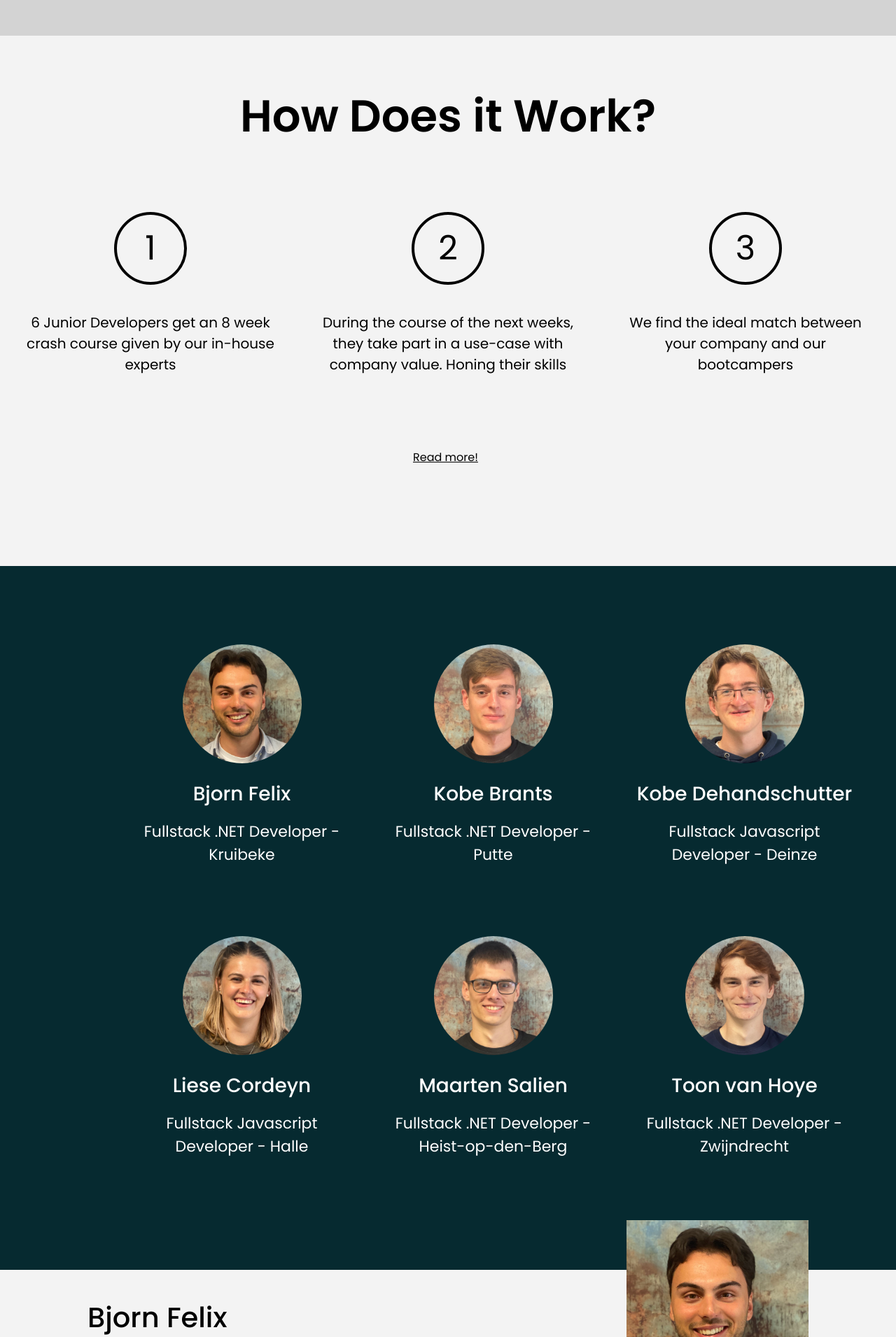
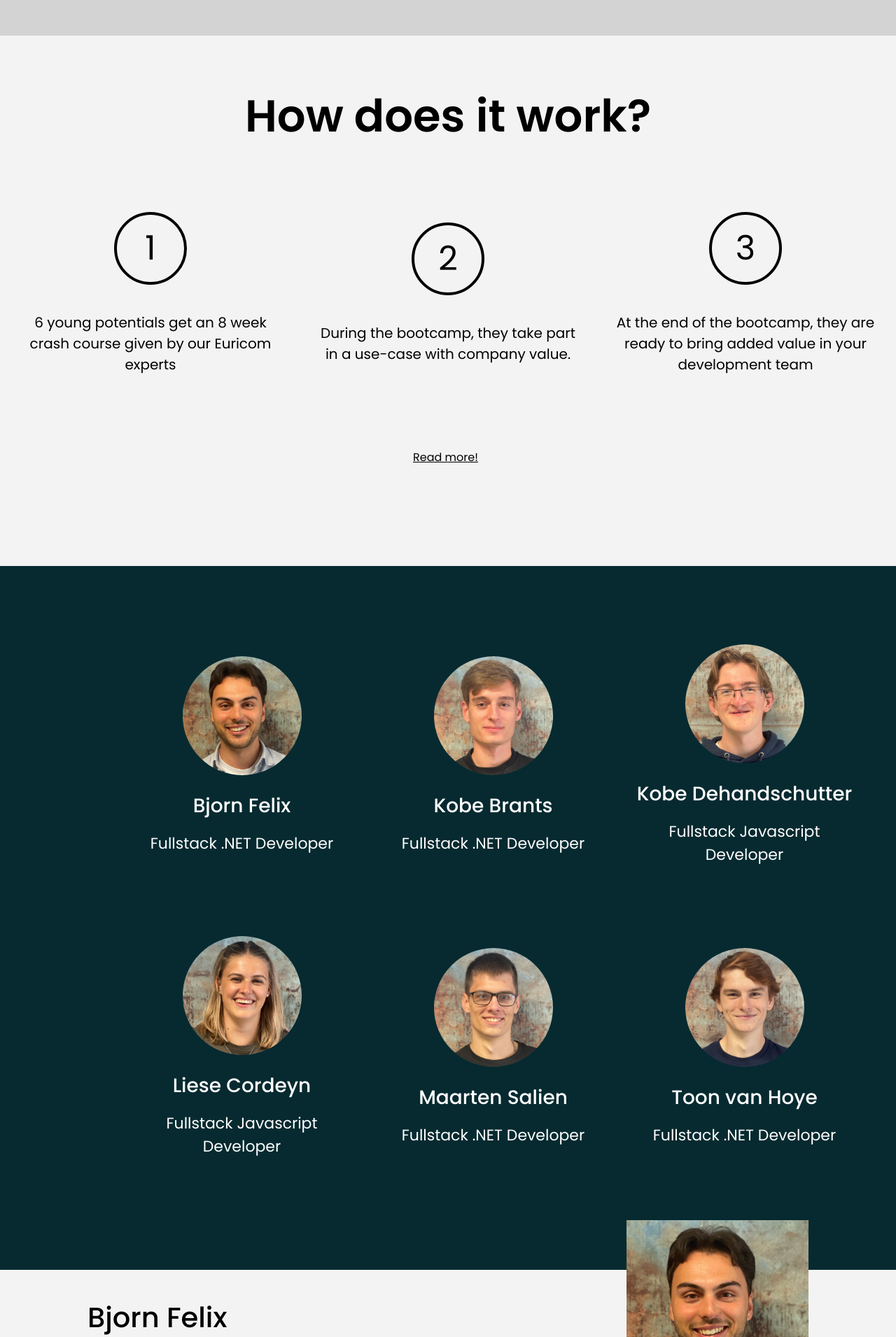
Before and after one commit to Euricom/landing-bootcamp2023, a Next.js app: page / in a window 1280 px wide. Shown: the part 749-2660 px from the top of the page at 70% size. Built offline with nearby package versions, Linux system fonts and the light colour scheme; no server answers.

Commit message:
fix: small layout issues

```diff
--- a/src/app/bootcampers.json
+++ b/src/app/bootcampers.json
@@ -5,7 +5,7 @@
     "imageUrl": "/bjorn-felix.png",
     "education": "Professional Bachelor - Computer Software Engineering",
     "title": "Fullstack .NET Developer - Kruibeke",
-    "overview": "Fullstack .NET Developer - Kruibeke",
+    "overview": "Fullstack .NET Developer",
     "vitarum": "https://vitarum.euri.com/#/resumes/public/Bjorn-Felix/4k3nwUmjC",
     "description": "Allow me to introduce Bjorn, a promising junior full-stack .NET Developer who possesses a lot of potential in the world of software development. Despite being relatively new to the field, Bjorn has already displayed remarkable skills. He has successfully taken on various projects, contributing to both backend and frontend development with a keen eye for detail and a dedication to writing clean, maintainable code.\n\nAs a junior developer, Bjorn is not afraid to ask questions and seek guidance, demonstrating a deep commitment to personal growth and learning from experienced developers around him. His curiosity and enthusiasm for technology make him a quick learner, always eager to explore new concepts, tools, and best practices in the ever-evolving landscape of .NET development.\n\nWhile he may be a junior developer, Bjorn's potential shines through in his adaptability and willingness to take on challenges head-on. He thrives under mentorship, absorbing knowledge like a sponge, and his dedication to honing his craft makes him an invaluable asset to any development team."
   },
@@ -13,9 +13,9 @@
     "id": 2,
     "name": "Kobe Brants",
     "imageUrl": "/kobe-brants.png",
-    "education": "Professional Bachelor - Applied Informatics -  Application development",
+    "education": "Professional Bachelor - Applied Informatics -  Application Development",
     "title": "Fullstack .NET Developer - Putte",
-    "overview": "Fullstack .NET Developer - Putte",
+    "overview": "Fullstack .NET Developer",
     "vitarum": "https://vitarum.euri.com/#/resumes/public/Kobe-Brants/EJ6JtImiR",
     "description": "Kobe is Bachelor in Applied Informatics and a highly passionate programmer who never stops learning and experimenting with new technologies. His main focus is full-stack .NET development, and has extensive experience in UI/UX.\n\nHis ambition is to continuously improve his skills and stay up-to-date with the latest industry standards and technologies. Kobe excels in flexibility and ability to tackle challenges. He is asset to any development team."
   },
@@ -25,7 +25,7 @@
     "imageUrl": "/kobe-dehandschutter.png",
     "education": "Professional Bachelor - Applied Informatics",
     "title": "Fullstack Javascript Developer - Deinze",
-    "overview": "Fullstack Javascript Developer - Deinze",
+    "overview": "Fullstack Javascript Developer",
     "vitarum": "https://vitarum.euri.com/#/resumes/public/Kobe-Dehandschutter/EydLNVEiR",
     "description": "Kobe is a passionate software developer who has gained strong development skills throughout his Bachelor studies in Applied ICT and his internship at Euricom. He is born in the IT world as both his parents are software developers. As a Full Stack developer he joins now Euricom, starting with the Full stack Bootcamp lead by our experts. He will learn all in's and out's about JavaScript and is already experimenting with new SSR technologies such as NextJS. Today Kobe is ready and motivated to start a first new challenging project."
   },
@@ -33,9 +33,9 @@
     "id": 4,
     "name": "Liese Cordeyn",
     "imageUrl": "/liese-cordeyn.png",
-    "education": "Professional Bachelor - Multimedia en creatieve technologie",
+    "education": "Professional Bachelor - Multimedia and Creative Technologies",
     "title": "Fullstack Javascript Developer - Halle",
-    "overview": "Fullstack Javascript Developer - Halle",
+    "overview": "Fullstack Javascript Developer",
     "vitarum": "https://vitarum.euri.com/#/resumes/public/Liese-Cordeyn/Vy0rOImi0",
     "description": "Liese is a dynamic and driven full-stack JavaScript developer. With a passion for learning, an abundance of patience, and exceptional teamwork skills, Liese is a true asset to any development project. Fearless in the face of challenges, she thrives on exploring new technologies and effortlessly absorbs unfamiliar concepts. Her adaptability and eagerness to grow make her a valuable addition to any development team."
   },
@@ -45,7 +45,7 @@
     "imageUrl": "/maarten-salien.png",
     "education": "Professional Bachelor - Applied Informatics - Application Development",
     "title": "Fullstack .NET Developer - Heist-op-den-Berg",
-    "overview": "Fullstack .NET Developer - Heist-op-den-Berg",
+    "overview": "Fullstack .NET Developer",
     "vitarum": "https://vitarum.euri.com/#/resumes/public/Maarten-Salien/4y0xvLQoA",
     "description": "Maarten is a talented and ambitious junior .NET Developer with a flair for React. Despite his junior status, Maarten has already proven himself as a standout developer with an impressive range of skills and a passion for creating dynamic and user-friendly web applications.\n\nAs a continuous learner, Maarten is always on the lookout for ways to enhance his skills and stay current with industry trends. He actively seeks out challenges and takes on personal projects to further expand his knowledge, making him a dynamic and versatile developer with a hunger for growth.\n\nIf you're looking for a junior .NET Developer who brings React expertise to the table and is eager to make an impact, Maarten is the ideal candidate. With his blend of technical skills and passion for front-end development, he is ready to take on exciting challenges and carve a successful path in the world of software development."
   },
@@ -55,7 +55,7 @@
     "imageUrl": "/toon-van-hoyter.png",
     "education": "Professional Bachelor - Computer Software Engineering",
     "title": "Fullstack .NET Developer - Zwijndrecht",
-    "overview": "Fullstack .NET Developer - Zwijndrecht",
+    "overview": "Fullstack .NET Developer",
     "vitarum": "https://vitarum.euri.com/#/resumes/public/Toon-Van-Hoye/V1fODIQj0",
     "description": "Introducing Toon, an enthusiastic and driven junior full-stack .NET Developer who is seeking his first project to showcase his skills and make a meaningful impact in the world of software development.\n\nAs a recent graduate, Toon has already demonstrated a solid foundation in .NET development. He has completed several academic projects and personal coding challenges, which have allowed him to gain practical experience in both backend and frontend development.  Despite being relatively new to the industry, Toon's passion for technology and his determination to excel set him apart. He actively seeks out opportunities to learn and grow, staying up-to-date with the latest trends and best practices in the .NET ecosystem.\n\nWhat makes Toon a particularly promising junior developer is his innate ability to think critically and approach problem-solving with creativity. He tackles challenges with a positive and can-do attitude, always eager to brainstorm innovative solutions and contribute fresh perspectives to the development process.\n\nHaving completed his academic journey and being on the lookout for his first real-world project, Toon is brimming with excitement and energy. He is determined to prove his worth as a full-stack .NET Developer and is eager to leverage his skills to build meaningful and impactful applications."
   }
--- a/src/sections/BootcamperDetail/bootcamper/index.tsx
+++ b/src/sections/BootcamperDetail/bootcamper/index.tsx
@@ -35,7 +35,7 @@ const Bootcamper = ({ jsonId, shortlisted, onToggle, isDark }: BootcamperDetailP
         <p>{bootcamper.description}</p>
       </div>
       <div className={styles["interest-wrapper"]}>
-        <span>Interest:</span>
+        <span>add to shortlist:</span>
         <Toggle id={bootcamper.id} value={shortlisted} onChange={onToggle} />
       </div>
     </div>
--- a/src/sections/Landing.tsx
+++ b/src/sections/Landing.tsx
@@ -9,21 +9,13 @@ const LandingSection = () => {
       <div className="full-wrapper">
         <div className={styles.landing}>
           <a className={styles.logo} href="https://www.euri.com">
-            <CustomImage
-              layout="fill"
-              imageUrl="/logo.svg"
-              alt="Logo of Euricom"
-            />
+            <CustomImage layout="fill" imageUrl="/logo.svg" alt="Logo of Euricom" />
           </a>
           <h1>Meet our Bootcampers</h1>
-          <h2>Scroll down to see them in action</h2>
+          <h2>Scroll down to and get know them!</h2>
           <div className={styles["arrow-down-icon-wrapper"]}>
             <div>
-              <CustomImage
-                layout="fill"
-                imageUrl="/icon-down.svg"
-                alt="Arrow pointing down"
-              />
+              <CustomImage layout="fill" imageUrl="/icon-down.svg" alt="Arrow pointing down" />
             </div>
           </div>
         </div>
--- a/src/sections/Shortlist.tsx
+++ b/src/sections/Shortlist.tsx
@@ -15,11 +15,7 @@ function Shortlist({ shortlist }: ShortlistProps) {
       return shortlist.map((item) => (
         <div className={styles["shortlist-item"]} key={item.id}>
           <div>
-            <CustomImage
-              layout="fill"
-              imageUrl={item.imageUrl}
-              alt={`Profile of ${item.name}`}
-            />
+            <CustomImage layout="fill" imageUrl={item.imageUrl} alt={`Profile of ${item.name}`} />
           </div>
 
           <span>{item.name}</span>
@@ -30,7 +26,7 @@ function Shortlist({ shortlist }: ShortlistProps) {
     <>
       <div className="content-wrapper">
         <div className={styles["shortlist-wrapper"]}>
-          <h2 className="h2-left">Uw Shortlist</h2>
+          <h2 className="h2-left">Your shortlist</h2>
           <div className={styles.shortlist}>{renderShortlistItem()}</div>
         </div>
       </div>
--- a/src/sections/Steps.tsx
+++ b/src/sections/Steps.tsx
@@ -5,29 +5,25 @@ function StepsSection() {
   const stepsArr = [
     {
       count: 1,
-      description: `6 Junior Developers get an 8 week crash course given by our in-house experts`,
+      description: `6 young potentials get an 8 week crash course given by our Euricom experts`,
     },
     {
       count: 2,
-      description: `During the course of the next weeks, they take part in a use-case with company value. Honing their skills`,
+      description: `During the bootcamp, they take part in a use-case with company value.`,
     },
     {
       count: 3,
-      description: `We find the ideal match between your company and our bootcampers`,
+      description: `At the end of the bootcamp, they are ready to bring added value in your development team`,
     },
   ];
   return (
     <>
       <div className="content-wrapper">
         <div className={styles["steps-wrapper"]}>
-          <h2 className="h2-center">How Does it Work?</h2>
+          <h2 className="h2-center">How does it work?</h2>
           <div className={styles["steps-container"]}>
             {stepsArr.map((step) => (
-              <Step
-                key={step.count}
-                step={step.count}
-                description={step.description}
-              />
+              <Step key={step.count} step={step.count} description={step.description} />
             ))}
           </div>
           <a href="https://www.euri.com/bootcamp" target="_blank">
```
Also changed, not shown: src/sections/Contact.tsx (+5 -9 lines).
